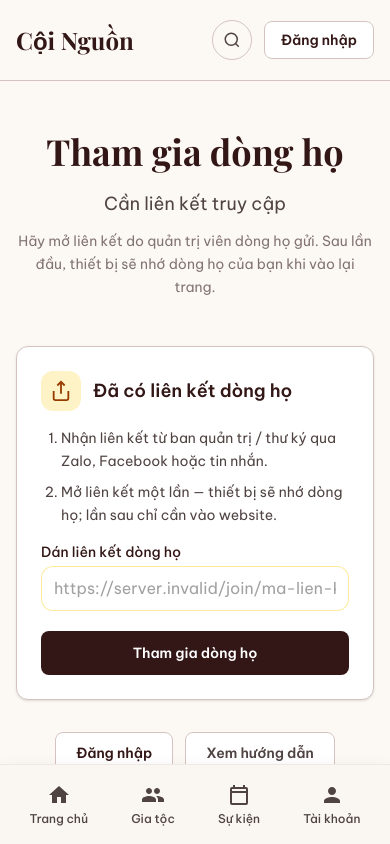
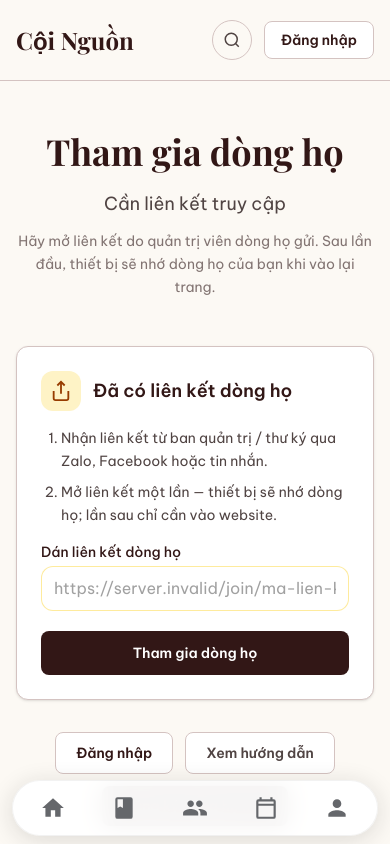
Before and after one commit to KPhamIT/gia-pha, a Next.js app in the folder frontend/: page /join in a window 390 px wide. Built offline with nearby package versions, Linux system fonts and the light colour scheme; no server answers.

Commit message:
nav edit

```diff
--- a/frontend/components/navigation/MobileBottomNav.tsx
+++ b/frontend/components/navigation/MobileBottomNav.tsx
@@ -2,6 +2,7 @@
 
 import Link from "next/link";
 import { usePathname } from "next/navigation";
+import { useHideOnScrollDown } from "@/hooks/useHideOnScrollDown";
 import {
   MOBILE_BOTTOM_NAV_ITEMS,
   type MobileBottomNavId,
@@ -12,20 +13,29 @@ type MobileBottomNavProps = {
 };
 
 function NavIcon({ id, active }: { id: MobileBottomNavId; active: boolean }) {
-  const className = active ? "text-[#663100]" : "text-[#504443]";
+  const className = active ? "text-[#663100]" : "text-[#65676b]";
   switch (id) {
     case "home":
       return (
-        <svg viewBox="0 0 24 24" width={24} height={24} aria-hidden className={className}>
+        <svg viewBox="0 0 24 24" width={26} height={26} aria-hidden className={className}>
           <path
             fill="currentColor"
             d="M10 20v-6h4v6h5v-8h3L12 3 2 12h3v8z"
           />
         </svg>
       );
+    case "book":
+      return (
+        <svg viewBox="0 0 24 24" width={26} height={26} aria-hidden className={className}>
+          <path
+            fill="currentColor"
+            d="M18 2H6a2 2 0 0 0-2 2v16a2 2 0 0 0 2 2h12a2 2 0 0 0 2-2V4a2 2 0 0 0-2-2zM6 4h5v8l-2.5-1.5L6 12V4z"
+          />
+        </svg>
+      );
     case "family":
       return (
-        <svg viewBox="0 0 24 24" width={24} height={24} aria-hidden className={className}>
+        <svg viewBox="0 0 24 24" width={26} height={26} aria-hidden className={className}>
           <path
             fill="currentColor"
             d="M16 11c1.66 0 2.99-1.34 2.99-3S17.66 5 16 5s-3 1.34-3 3 1.34 3 3 3zm-8 0c1.66 0 2.99-1.34 2.99-3S9.66 5 8 5 5 6.34 5 8s1.34 3 3 3zm0 2c-2.33 0-7 1.17-7 3.5V19h14v-2.5C15 14.17 10.33 13 8 13zm8 0c-.29 0-.62.02-.97.05 1.16.84 1.97 1.97 1.97 3.45V19h6v-2.5c0-2.33-4.67-3.5-7-3.5z"
@@ -34,7 +44,7 @@ function NavIcon({ id, active }: { id: MobileBottomNavId; active: boolean }) {
       );
     case "events":
       return (
-        <svg viewBox="0 0 24 24" width={24} height={24} aria-hidden className={className}>
+        <svg viewBox="0 0 24 24" width={26} height={26} aria-hidden className={className}>
           <path
             fill="currentColor"
             d="M19 4h-1V2h-2v2H8V2H6v2H5a2 2 0 0 0-2 2v14a2 2 0 0 0 2 2h14a2 2 0 0 0 2-2V6a2 2 0 0 0-2-2zm0 16H5V10h14v10zM5 8V6h14v2H5z"
@@ -43,7 +53,7 @@ function NavIcon({ id, active }: { id: MobileBottomNavId; active: boolean }) {
       );
     case "profile":
       return (
-        <svg viewBox="0 0 24 24" width={24} height={24} aria-hidden className={className}>
+        <svg viewBox="0 0 24 24" width={26} height={26} aria-hidden className={className}>
           <path
             fill="currentColor"
             d="M12 12c2.21 0 4-1.79 4-4s-1.79-4-4-4-4 1.79-4 4 1.79 4 4 4zm0 2c-2.67 0-8 1.34-8 4v2h16v-2c0-2.66-5.33-4-8-4z"
@@ -55,11 +65,20 @@ function NavIcon({ id, active }: { id: MobileBottomNavId; active: boolean }) {
 
 export default function MobileBottomNav({ activeId }: MobileBottomNavProps) {
   const pathname = usePathname();
+  const hidden = useHideOnScrollDown();
 
   return (
+    <div
+      className={`pointer-events-none fixed inset-x-0 bottom-0 z-50 px-3 pb-[max(0.5rem,env(safe-area-inset-bottom))] transition-transform duration-300 ease-out md:hidden ${
+        hidden ? "translate-y-[calc(100%+0.75rem)]" : "translate-y-0"
+      }`}
+    >
       <nav
         aria-label="Điều hướng chính"
-      className="fixed inset-x-0 bottom-0 z-50 flex h-20 items-center justify-around border-t border-[#d4c3c1]/30 bg-[#faf7f2] px-2 pb-[env(safe-area-inset-bottom)] shadow-[0_-2px_10px_rgba(69,26,3,0.04)] md:hidden"
+        aria-hidden={hidden}
+        className={`pointer-events-auto mx-auto flex h-14 max-w-md items-center justify-between gap-0.5 rounded-full border border-black/5 bg-white/95 px-1.5 shadow-[0_4px_24px_rgba(28,28,25,0.14)] backdrop-blur-md ${
+          hidden ? "pointer-events-none" : ""
+        }`}
       >
         {MOBILE_BOTTOM_NAV_ITEMS.map((item) => {
           const active = activeId
@@ -69,17 +88,21 @@ export default function MobileBottomNav({ activeId }: MobileBottomNavProps) {
             <Link
               key={item.id}
               href={item.href}
-            className={`flex flex-col items-center justify-center px-4 py-1 transition-all ${
+              aria-label={item.label}
+              aria-current={active ? "page" : undefined}
+              title={item.label}
+              tabIndex={hidden ? -1 : undefined}
+              className={`grid h-11 flex-1 place-items-center rounded-2xl transition-colors ${
                 active
-                ? "scale-95 rounded-xl bg-[#fc8f34] px-4 py-1 text-[#663100]"
-                : "text-[#504443]"
+                  ? "bg-[#fc8f34]/22"
+                  : "active:bg-black/[0.04]"
               }`}
             >
               <NavIcon id={item.id} active={active} />
-            <span className="mt-1 text-xs font-medium">{item.label}</span>
             </Link>
           );
         })}
       </nav>
+    </div>
   );
 }
--- /dev/null
+++ b/frontend/hooks/useHideOnScrollDown.ts
@@ -0,0 +1,68 @@
+"use client";
+
+import { useEffect, useState } from "react";
+import { usePathname } from "next/navigation";
+
+const DELTA_MIN = 8;
+const TOP_ALWAYS_SHOW = 40;
+
+function readScrollTop(target: EventTarget | null): number | null {
+  if (target === document || target === document.documentElement) {
+    return window.scrollY || document.documentElement.scrollTop || 0;
+  }
+  if (target instanceof Element) {
+    return target.scrollTop;
+  }
+  return null;
+}
+
+/**
+ * Facebook-style: hide chrome when scrolling down, show when scrolling up.
+ * Uses capture so nested `overflow` scrollers also drive the nav.
+ */
+export function useHideOnScrollDown() {
+  const pathname = usePathname();
+  const [hidden, setHidden] = useState(false);
+
+  useEffect(() => {
+    setHidden(false);
+  }, [pathname]);
+
+  useEffect(() => {
+    let lastY = window.scrollY || 0;
+    let lastTarget: EventTarget | null = null;
+
+    const onScroll = (event: Event) => {
+      const y = readScrollTop(event.target);
+      if (y == null) return;
+
+      if (event.target !== lastTarget) {
+        lastTarget = event.target;
+        lastY = y;
+        return;
+      }
+
+      const delta = y - lastY;
+      if (Math.abs(delta) < DELTA_MIN) return;
+
+      if (y <= TOP_ALWAYS_SHOW) {
+        setHidden(false);
+      } else if (delta > 0) {
+        setHidden(true);
+      } else {
+        setHidden(false);
+      }
+      lastY = y;
+    };
+
+    document.addEventListener("scroll", onScroll, {
+      capture: true,
+      passive: true,
+    });
+    return () => {
+      document.removeEventListener("scroll", onScroll, true);
+    };
+  }, []);
+
+  return hidden;
+}
--- a/frontend/lib/constants/ui-strings/core.ts
+++ b/frontend/lib/constants/ui-strings/core.ts
@@ -106,6 +106,7 @@ export const CORE_STRINGS = {
 
   // Mobile bottom navigation
   MOBILE_NAV_HOME: "Trang chủ",
+  MOBILE_NAV_BOOK: "Sổ gia phả",
   MOBILE_NAV_FAMILY: "Gia tộc",
   MOBILE_NAV_EVENTS: "Sự kiện",
   MOBILE_NAV_PROFILE: "Tài khoản",
--- a/frontend/lib/navigation/mobile-bottom-nav.ts
+++ b/frontend/lib/navigation/mobile-bottom-nav.ts
@@ -1,6 +1,11 @@
 import { UI } from "@/lib/constants/ui-strings";
 
-export type MobileBottomNavId = "home" | "family" | "events" | "profile";
+export type MobileBottomNavId =
+  | "home"
+  | "book"
+  | "family"
+  | "events"
+  | "profile";
 
 export type MobileBottomNavItem = {
   id: MobileBottomNavId;
@@ -13,8 +18,14 @@ export const MOBILE_BOTTOM_NAV_ITEMS: readonly MobileBottomNavItem[] = [
   {
     id: "home",
     label: UI.MOBILE_NAV_HOME,
+    href: "/",
+    match: (pathname) => pathname === "/",
+  },
+  {
+    id: "book",
+    label: UI.MOBILE_NAV_BOOK,
     href: "/book",
-    match: (pathname) => pathname === "/book" || pathname === "/",
+    match: (pathname) => pathname.startsWith("/book"),
   },
   {
     id: "family",
@@ -37,7 +48,9 @@ export const MOBILE_BOTTOM_NAV_ITEMS: readonly MobileBottomNavItem[] = [
   },
 ] as const;
 
-export function resolveMobileBottomNavId(pathname: string): MobileBottomNavId | null {
+export function resolveMobileBottomNavId(
+  pathname: string,
+): MobileBottomNavId | null {
   const item = MOBILE_BOTTOM_NAV_ITEMS.find((entry) => entry.match(pathname));
   return item?.id ?? null;
 }
```
Lines whose indentation alone changed are shown as unchanged.
